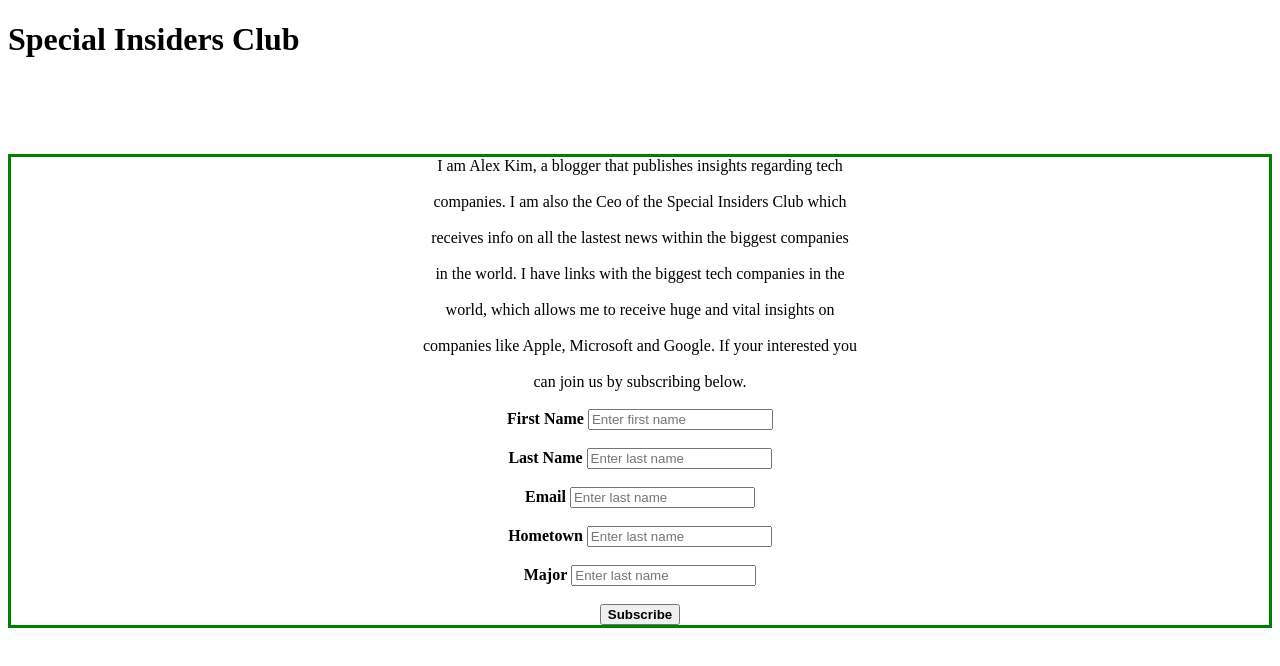
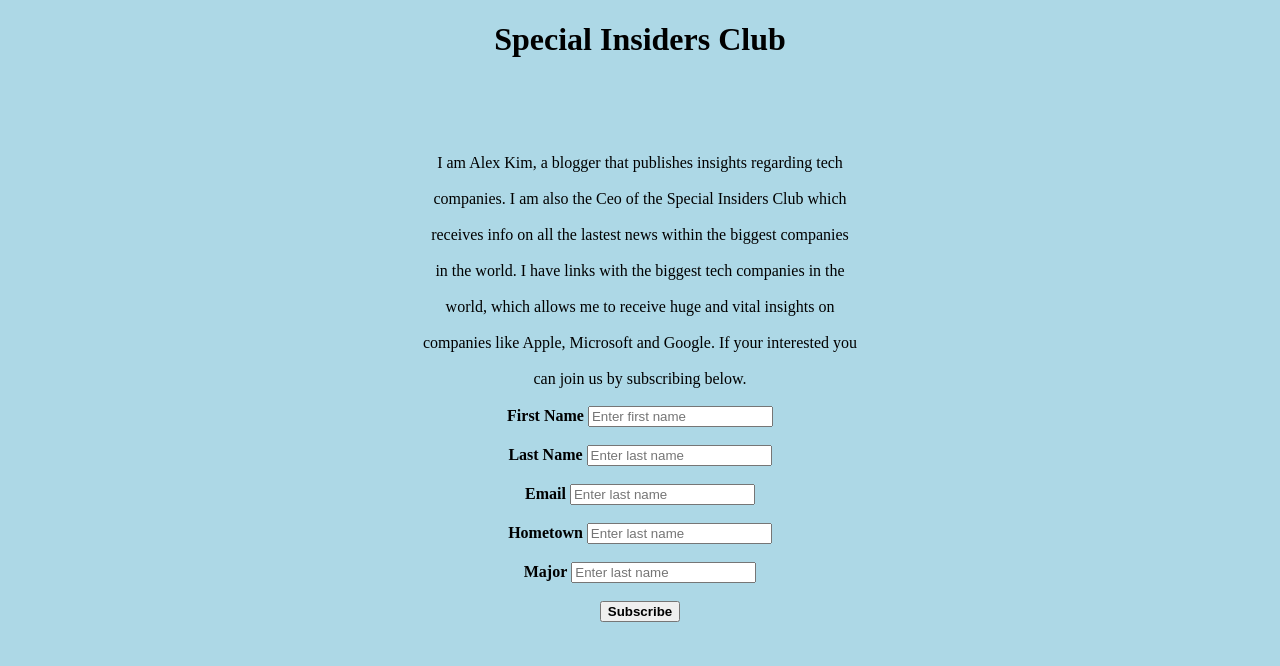
Before and after one commit to ak2632/HomeworkOne, a plain HTML site: page index.html in a window 1280 px wide. Drawn offline with Linux system fonts and the light colour scheme.

Commit message:
Update index.html

```diff
--- a/index.html
+++ b/index.html
@@ -2,21 +2,36 @@
 <html lang="en">
 
         <head>
-                <link rel='stylesheet' href='main.css' type='text' />
+                <link rel='stylesheet' href='index.css' type='text' />
         </head>
+        <body>
+
+        <style>
+                body {
+                background-color: lightblue;
+                }
+        </style>
+
+        </body>
+
         <h1>
+                <div class="center">
+                <style>
+                .center {
+                text-align: center;;
+                }
+                </style>
                 Special Insiders Club<br>
                 <br>
                 <br>
         </h1>
-
 
         <body>
                 <div class="center">
                 <style>
                 .center {
                 text-align: center;
-                border: 3px solid green;
+                border: 3px darkslateblue;
                 }
                 </style>
 
```
